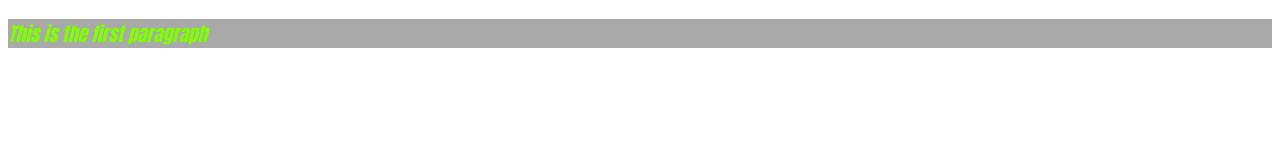
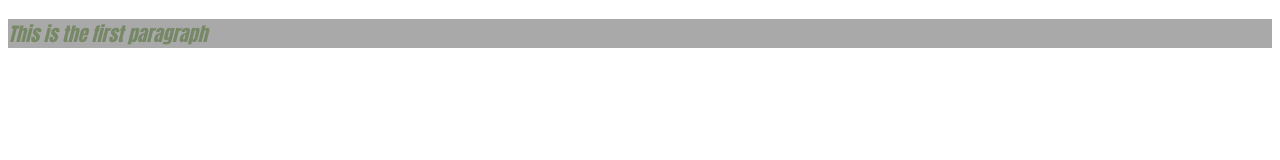
Before and after one commit to fanu85/Professional-Website, a plain HTML site: page index.html in a window 1280 px wide. Drawn offline with Linux system fonts and the light colour scheme.

Commit message:
corrected css/styles

```diff
--- a/css/styles.css
+++ b/css/styles.css
@@ -1,9 +1,9 @@
-p#first{
+#first{
     font-size: larger;
     font-family: Impact, Haettenschweiler, 'Arial Narrow Bold', sans-serif;
     font-weight: 500;
     font-style: oblique;
     font-stretch: extra-condensed;
-    color: chartreuse;
+    color: rgb(119, 136, 102);
     background-color: darkgray;
 }
```
